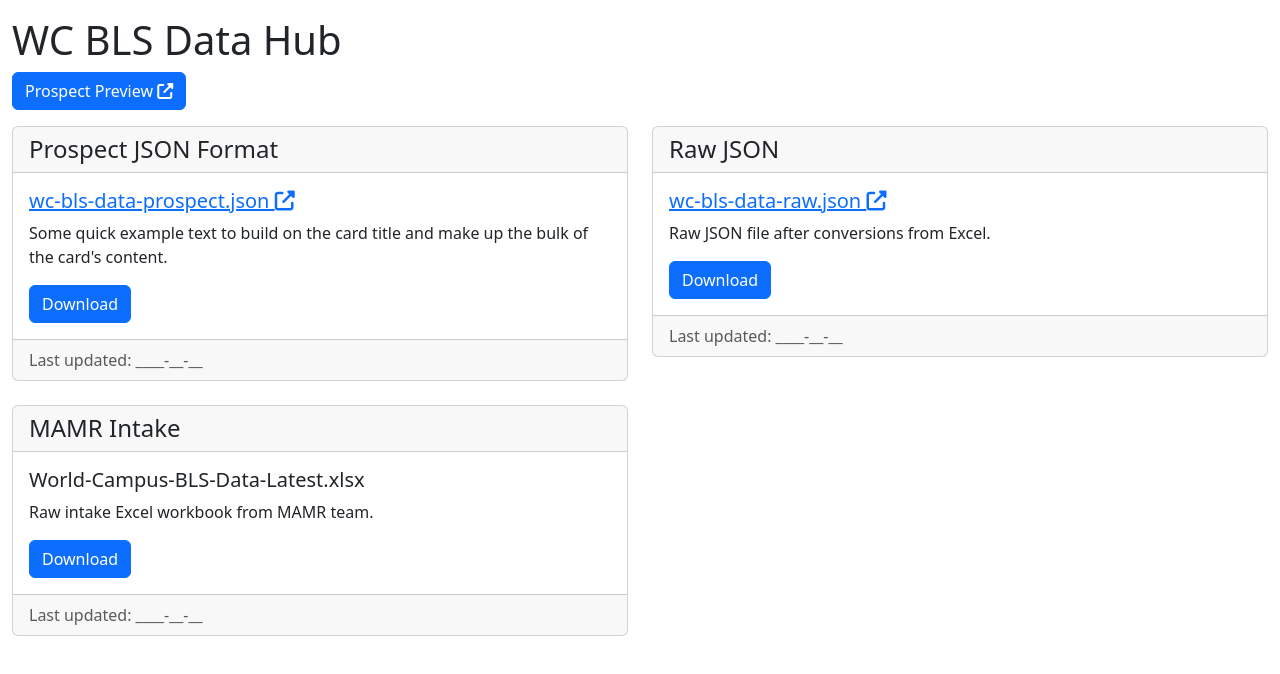
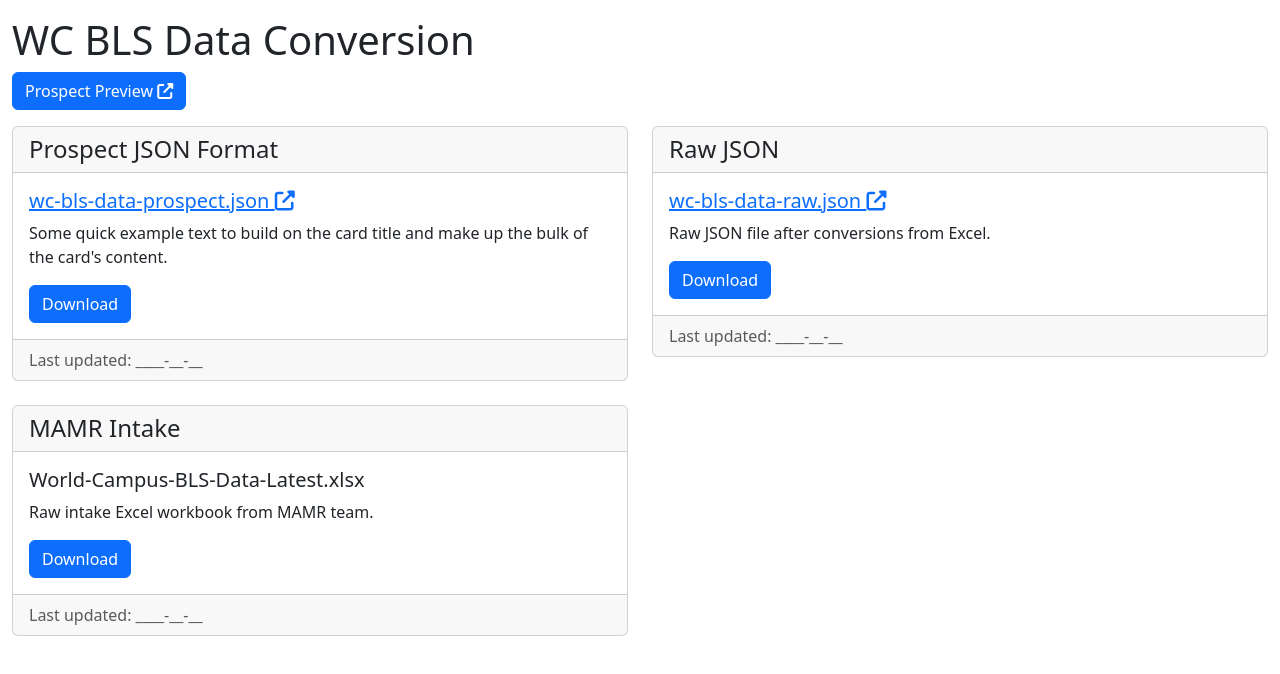
Before and after one commit to psu-online-education/bls-data-conversion, a website: page docs/index.html in a window 1280 px wide. Drawn offline with nearby package versions, Linux system fonts and the light colour scheme.

Commit message:
Minor renaming

```diff
--- a/docs/index.html
+++ b/docs/index.html
@@ -3,7 +3,7 @@
   <head>
     <meta charset="utf-8" />
     <meta name="viewport" content="width=device-width, initial-scale=1" />
-    <title>WC BLS Data Hub</title>
+    <title>WC BLS Data Conversion</title>
     <link
       href="https://cdn.jsdelivr.net/npm/bootstrap@5.3.6/dist/css/bootstrap.min.css"
       rel="stylesheet"
@@ -13,7 +13,7 @@
   </head>
   <body>
     <div class="container-fluid">
-      <p><h1>WC BLS Data Hub</h1>
+      <p><h1>WC BLS Data Conversion</h1>
         <a href="https://psu-ooe.github.io/bls-api-preview/" class="btn btn-primary">Prospect Preview <i class="fa fa-external-link" aria-hidden="true"></i></a></p>
     </div>
     <div class="container-fluid">
```
